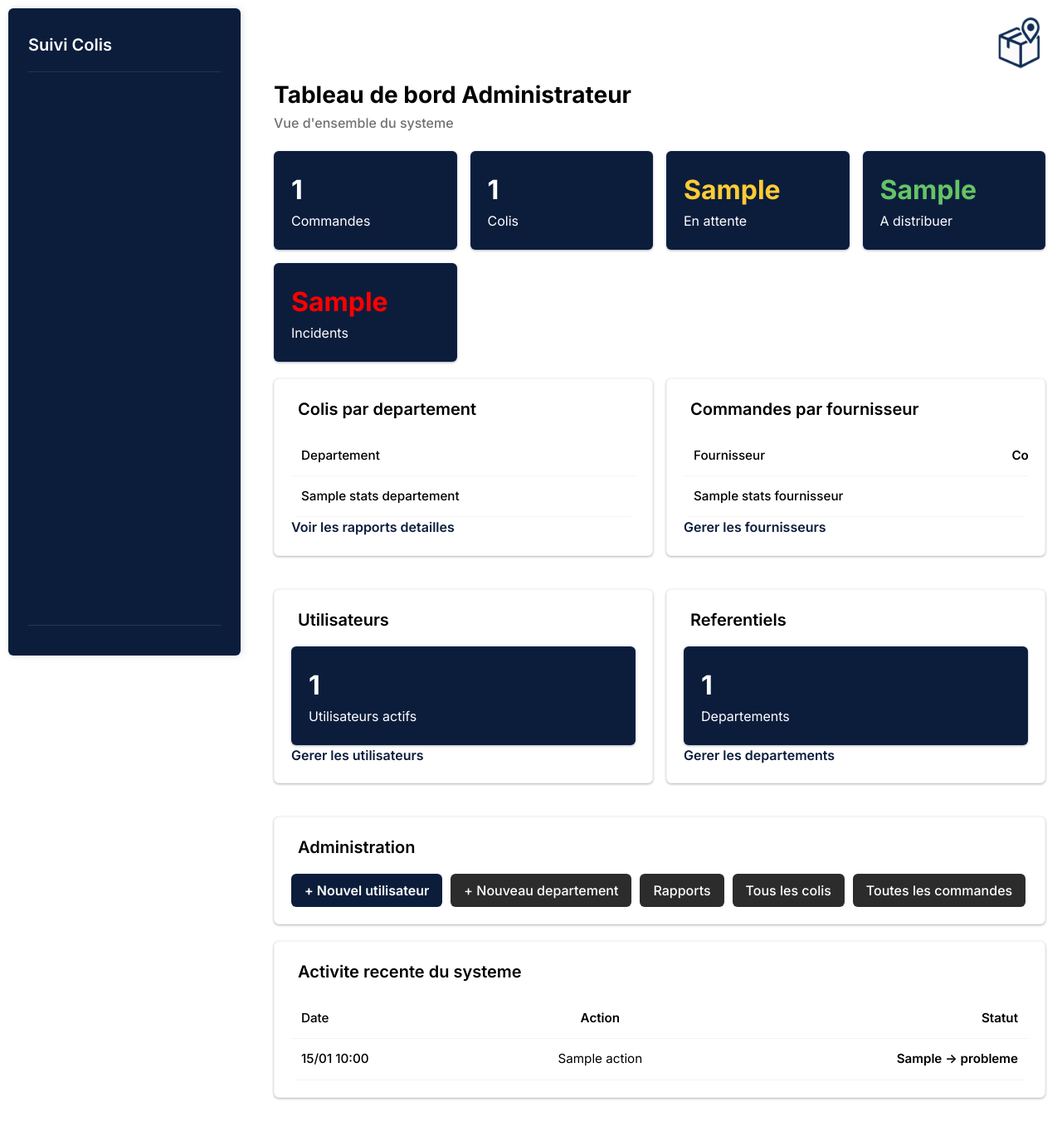
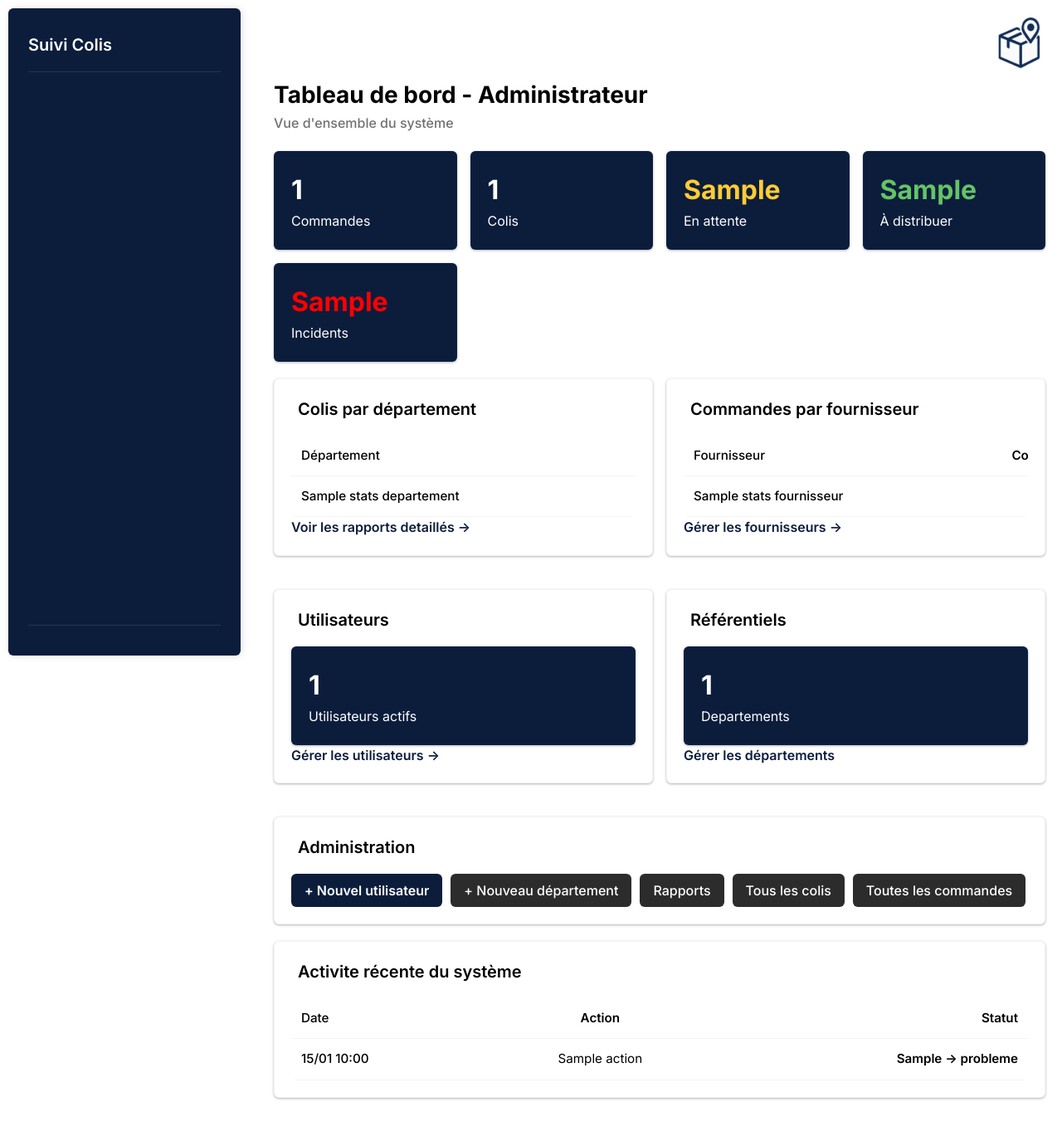
Before and after one commit to Slaiyyerr/SAE_colis, a Flask app: template app/templates/home/dashboard_admin.html in a window 1280 px wide. Shown: the whole page at 83% size. Run offline with Flask 3, Linux system fonts and the light colour scheme; the template is opened without the code that fills it: most values are stand-ins (such as "Sample title", 1, 10 or a date in 2020); parts of the project's set-up code (start-up, migrations or seed data) failed here and were passed over.

Commit message:
correction bugs mineurs

```diff
--- a/app/templates/home/dashboard_admin.html
+++ b/app/templates/home/dashboard_admin.html
@@ -4,8 +4,8 @@
 
 {% block content %}
 <div class="container">
-    <h1 class="titre">Tableau de bord Administrateur</h1>
-    <p class="sous-titre">Vue d'ensemble du systeme</p>
+    <h1 class="titre">Tableau de bord - Administrateur</h1>
+    <p class="sous-titre">Vue d'ensemble du système</p>
 
     <!-- Statistiques globales -->
     <div class="grille-stats">
@@ -23,7 +23,7 @@
         </div>
         <div class="stat-card">
             <div class="number distribuer">{{ stats.colis_a_distribuer }}</div>
-            <div class="label">A distribuer</div>
+            <div class="label">À distribuer</div>
         </div>
         <div class="stat-card">
             <div class="number probleme">{{ stats.colis_probleme }}</div>
@@ -34,13 +34,13 @@
     <div class="grille-stats">
         <!-- Stats par departement -->
         <div class="carte">
-            <h2 class="petit-titre">Colis par departement</h2>
+            <h2 class="petit-titre">Colis par département</h2>
             {% if stats.stats_departements %}
             <div class="tableau-container">
                 <table class="tableau">
                     <thead>
                         <tr>
-                            <th>Departement</th>
+                            <th>Département</th>
                             <th>Colis</th>
                         </tr>
                     </thead>
@@ -57,7 +57,7 @@
             {% else %}
             <p class="message-vide">Aucune statistique disponible.</p>
             {% endif %}
-            <a href="{{ url_for('admin_reporting') }}" class="lien">Voir les rapports detailles</a>
+            <a href="{{ url_for('admin_reporting') }}" class="lien">Voir les rapports detaillés -></a>
         </div>
 
         <!-- Stats par fournisseur -->
@@ -85,7 +85,7 @@
             {% else %}
             <p class="message-vide">Aucune statistique disponible.</p>
             {% endif %}
-            <a href="{{ url_for('fournisseurs_list') }}" class="lien">Gerer les fournisseurs</a>
+            <a href="{{ url_for('fournisseurs_list') }}" class="lien">Gérer les fournisseurs -></a>
         </div>
     </div>
 
@@ -97,16 +97,16 @@
                 <div class="number">{{ stats.total_utilisateurs }}</div>
                 <div class="label">Utilisateurs actifs</div>
             </div>
-            <a href="{{ url_for('admin_utilisateurs') }}" class="lien">Gerer les utilisateurs</a>
+            <a href="{{ url_for('admin_utilisateurs') }}" class="lien">Gérer les utilisateurs -></a>
         </div>
 
         <div class="carte">
-            <h2 class="petit-titre">Referentiels</h2>
+            <h2 class="petit-titre">Référentiels</h2>
             <div class="stat-card">
                 <div class="number">{{ stats.total_departements }}</div>
                 <div class="label">Departements</div>
             </div>
-            <a href="{{ url_for('admin_departements') }}" class="lien">Gerer les departements</a>
+            <a href="{{ url_for('admin_departements') }}" class="lien">Gérer les départements</a>
         </div>
     </div>
 
@@ -115,7 +115,7 @@
         <h2 class="petit-titre">Administration</h2>
         <div class="flex">
             <a href="{{ url_for('admin_utilisateur_create') }}" class="bouton bouton-ok">+ Nouvel utilisateur</a>
-            <a href="{{ url_for('admin_departement_create') }}" class="bouton">+ Nouveau departement</a>
+            <a href="{{ url_for('admin_departement_create') }}" class="bouton">+ Nouveau département</a>
             <a href="{{ url_for('admin_reporting') }}" class="bouton">Rapports</a>
             <a href="{{ url_for('colis_list') }}" class="bouton">Tous les colis</a>
             <a href="{{ url_for('commandes_list') }}" class="bouton">Toutes les commandes</a>
@@ -124,7 +124,7 @@
 
     <!-- Activite recente -->
     <div class="carte" id="activite_recente">
-        <h2 class="petit-titre">Activite recente du systeme</h2>
+        <h2 class="petit-titre">Activite récente du système</h2>
         {% if stats.activite_recente %}
         <div class="tableau-container">
             <table class="tableau">
@@ -147,7 +147,7 @@
             </table>
         </div>
         {% else %}
-        <p class="message-vide">Aucune activite recente.</p>
+        <p class="message-vide">Aucune activité récente.</p>
         {% endif %}
     </div>
 </div>
```
